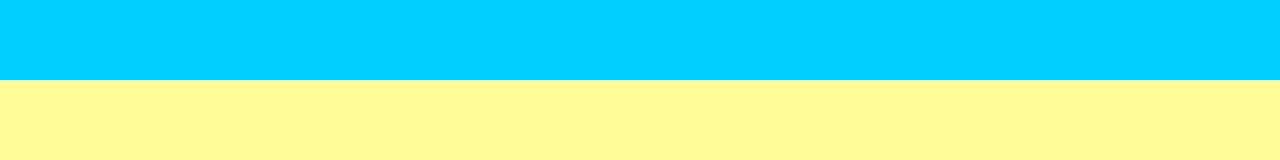
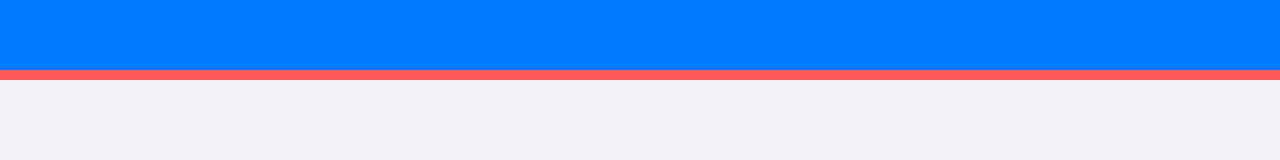
Before and after one commit to FloppyCacti/Todo-list, a website built with webpack: page src/index.html in a window 1280 px wide. Built offline with nearby package versions, Linux system fonts and the light colour scheme.

Commit message:
add side-bar div

```diff
--- a/src/index.js
+++ b/src/index.js
@@ -1 +1,4 @@
 import './style.css';
+import sideBar from './side-bar.js';
+
+sideBar();
--- a/src/side-bar.js
+++ b/src/side-bar.js
@@ -0,0 +1,10 @@
+function sideBar(){
+    const container = document.querySelector('#content');
+
+    const sideBar = document.createElement('div');
+    sideBar.setAttribute('id', 'sideBar');
+
+    container.appendChild(sideBar);
+}
+
+export default sideBar;
--- a/src/style.css
+++ b/src/style.css
@@ -3,15 +3,22 @@ body{
     margin: 0;
     display: grid;
     grid-template-rows: 80px auto;
-    background-color: #fffb96;
+    background-color: #f2f2f7;
 }
 
 header{
     grid-row: 1;
-    background-color: #01cdfe;
+    background-color: #007aff;
+    border-bottom: 10px solid #ff5959;
 }
 
 #content{
     display: flex;
     flex-direction: column;
+    padding: 100px;
 }
+
+#sideBar{
+    flex: 1;
+    height: auto;
+}
```
